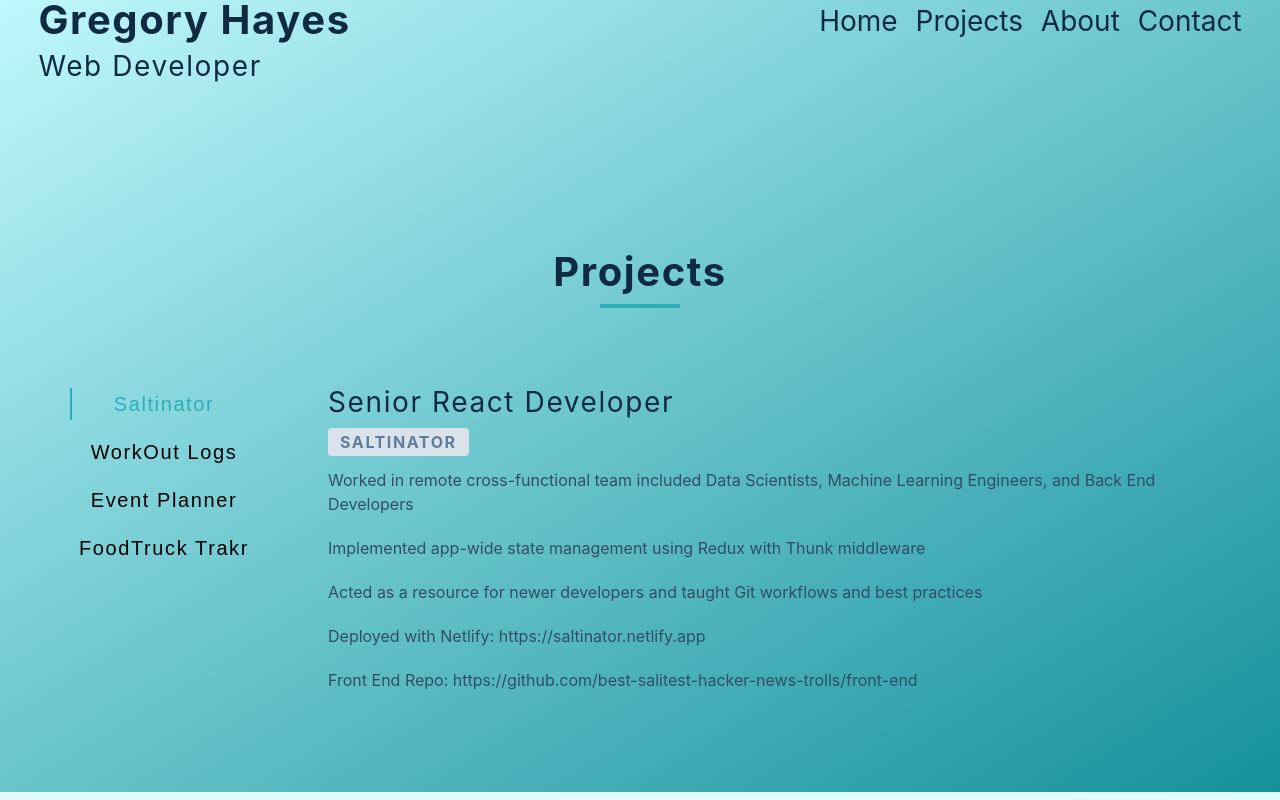
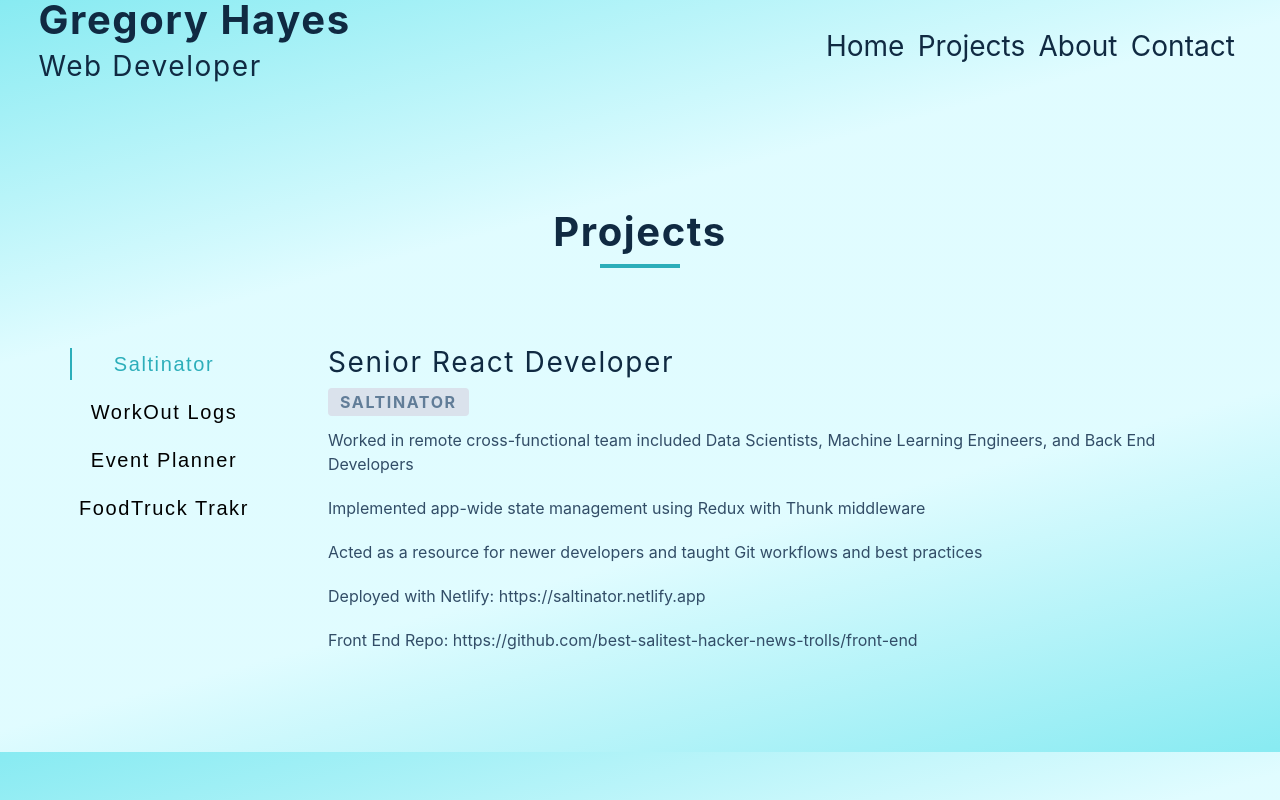
Before and after one commit to hayesdev/portfolio, a React (Create React App) app: page / in a window 1280 px wide. Built offline with nearby package versions, Linux system fonts and the light colour scheme.

Commit message:
more styling, adjusted gradient

```diff
--- a/src/App.css
+++ b/src/App.css
@@ -65,11 +65,13 @@ body {
   font-size: 0.875rem;
   background-color: hsl(186, 100%, 94%);
   background-image: linear-gradient(
-    to bottom right,
-    var(--clr-primary-9),
-    var(--clr-primary-4)
+    165deg,
+    var(--clr-primary-8),
+    var(--clr-primary-10),
+    var(--clr-primary-10),
+    var(--clr-primary-8)
   );
-  background-repeat: no-repeat;
+  /* background-repeat: no-repeat; */
 }
 
 ul {
@@ -78,9 +80,11 @@ ul {
 a {
   color: var(--clr-grey-1);
   text-decoration: none;
+  margin: auto;
 }
 
 a:hover {
+  color: var(--clr-grey-4);
   text-decoration: underline;
 }
 
@@ -141,14 +145,16 @@ p {
   display: flex;
   width: 100vw;
   justify-content: space-between;
-  margin-bottom: 10rem;
+  margin-bottom: 7.5rem;
 }
 
 .navbar {
   display: flex;
+  /* flex-direction: column; */
   font-size: 1.75rem;
   width: 33%;
-  justify-content: space-between;
+  justify-content: center;
+  align-items: flex-end;
   margin-right: 3%;
   /* border: 1px solid red; */
 }
--- a/src/components/Projects.js
+++ b/src/components/Projects.js
@@ -47,11 +47,9 @@ const Projects = () => {
             );
           })}
         </div>
-
         <article className="job-info">
           <h3>{title}</h3>
           <h4>{name}</h4>
-
           {duties.map((duty, index) => {
             return (
               <div key={index} className="job-desc">
```
